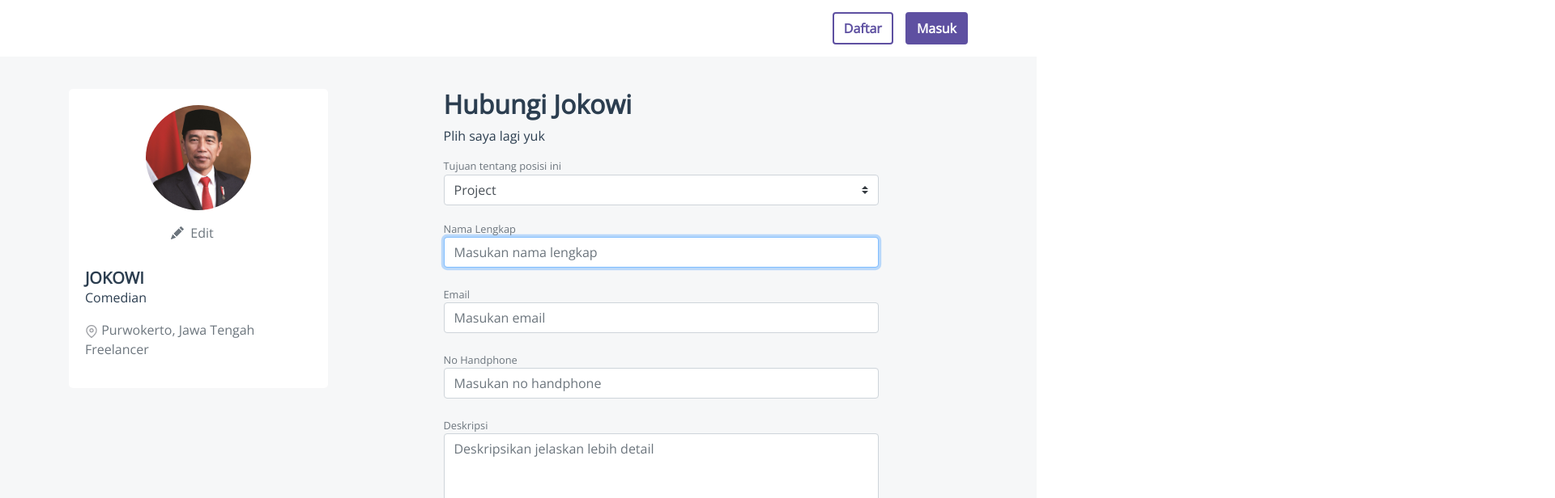
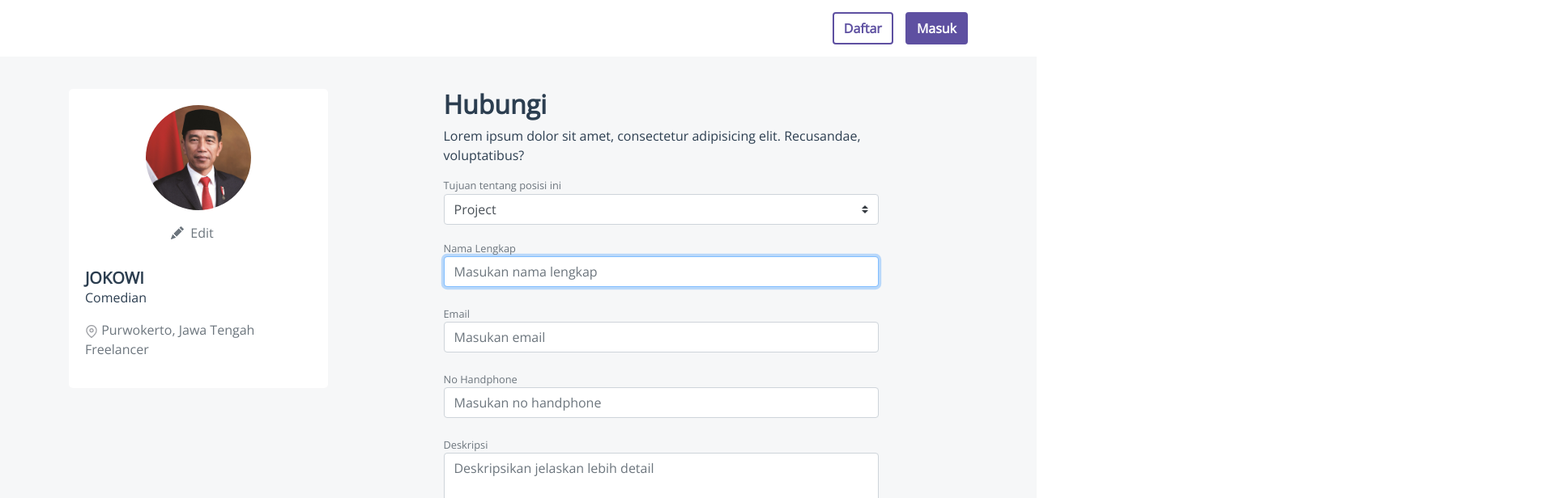
Before and after one commit to ridoNev1/Frontend-hirejob, a Vue app: page /hire in a window 1280 px wide. Shown: the top 616 px of the page at 81% size, 1920 px wide, since content can reach past the window. Built offline with nearby package versions, Linux system fonts and the light colour scheme; sample sign-in values are in the browser's storage; what vue-sweetalert2 would draw is missing.

Commit message:
update hire

```diff
--- a/src/views/Hire.vue
+++ b/src/views/Hire.vue
@@ -8,8 +8,8 @@
         </b-col>
         <b-col lg="7" class="mt-3 formSize">
           <div class="divHire">
-            <h2 style="font-weight: bold">Hubungi Jokowi</h2>
-            <p>Plih saya lagi yuk</p>
+            <h2 style="font-weight: bold">Hubungi {{dataApplicant.name_user}}</h2>
+            <p>Lorem ipsum dolor sit amet, consectetur adipisicing elit. Recusandae, voluptatibus?</p>
 
             <b-form @submit.prevent="onHire()">
               <b-form-text>Tujuan tentang posisi ini</b-form-text>
@@ -67,6 +67,7 @@
         </b-col>
       </b-row>
     </div>
+    {{dataApplicant}}
     <Footer />
   </div>
 </template>
@@ -87,7 +88,9 @@ export default {
       email: null,
       user: null,
       noHp: null,
-      chatContent: null
+      chatContent: null,
+      dataApplicant: JSON.parse(localStorage.getItem('userapplicant')),
+      dataUser: JSON.parse(localStorage.getItem('datauser'))
     }
   },
   methods: {
```
